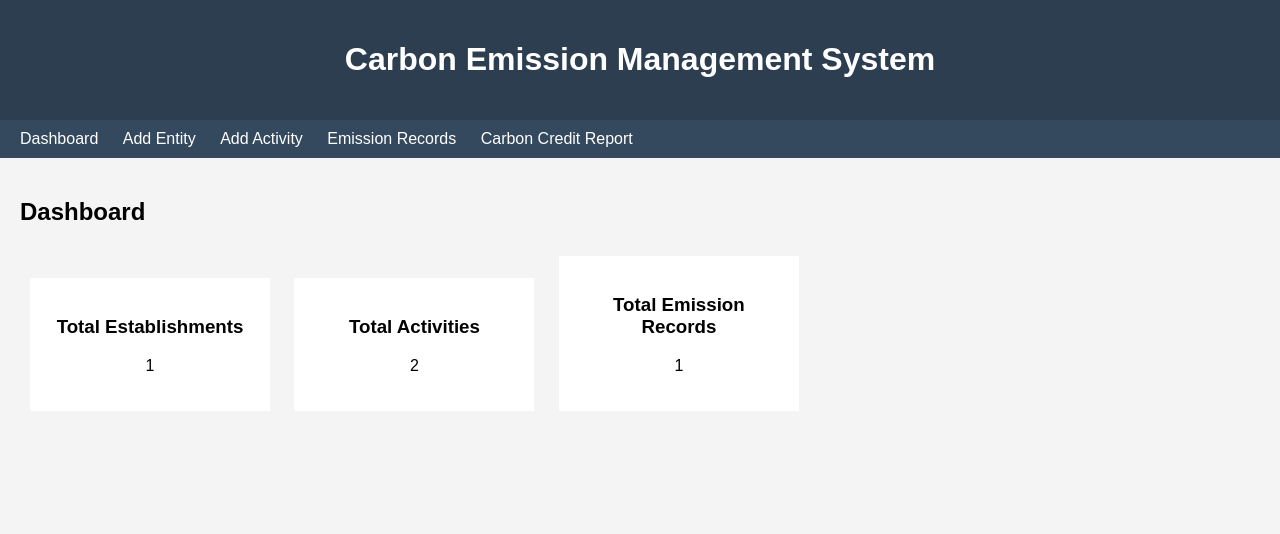
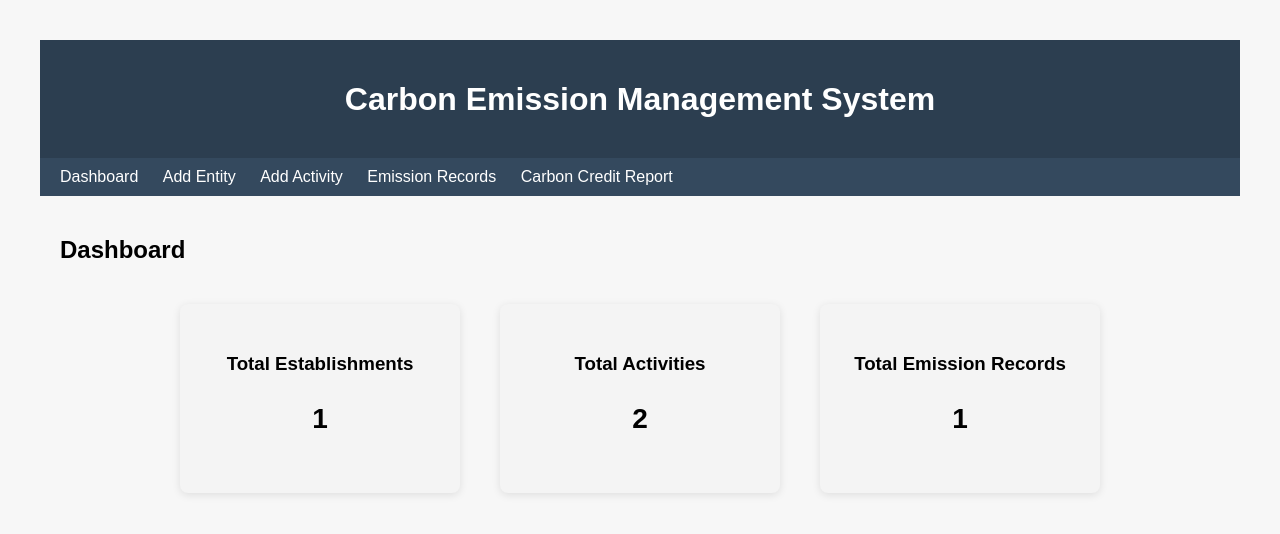
Before and after one commit to nidhishsheka/Carbon_Credit_dms, a Flask app: page / in a window 1280 px wide. Shown: the top 534 px of the page. Run offline with Flask 3, Linux system fonts and the light colour scheme; data comes from the database, SQL or seed files in the repository.

Commit message:
updated the dashboard.

```diff
--- a/static/style.css
+++ b/static/style.css
@@ -1,7 +1,10 @@
 body{
-font-family: Arial;
-background:#f4f4f4;
-margin:0;
+font-family: Arial , sans-serif;
+background:#f7f7f7;
+margin: 40px;;
+}
+h1, h2 {
+    margin-bottom: 20px;
 }
 
 header{
@@ -30,18 +33,44 @@ table{
 width:100%;
 border-collapse:collapse;
 background:white;
+margin-top: 30px;
 }
 
 table th, table td{
 border:1px solid #ddd;
-padding:10px;
+padding:12px;
+text-align: center;
 }
 
-.card{
-background:white;
-padding:20px;
-margin:10px;
-display:inline-block;
-width:200px;
-text-align:center;
+th {
+    background: #f0f0f0;
 }
+
+tr:nth-child(even) {
+    background: #fafafa;
+}
+
+.cards {
+    display: flex;
+    justify-content: center;
+    gap: 40px;
+    margin-top: 40px;
+}
+
+.card {
+    background: #f4f4f4;
+    padding: 30px;
+    width: 220px;
+    text-align: center;
+    border-radius: 8px;
+    box-shadow: 0px 2px 8px rgba(0,0,0,0.1);
+}
+
+.card h3 {
+    margin-bottom: 10px;
+}
+
+.card p {
+    font-size: 28px;
+    font-weight: bold;
+}
```
